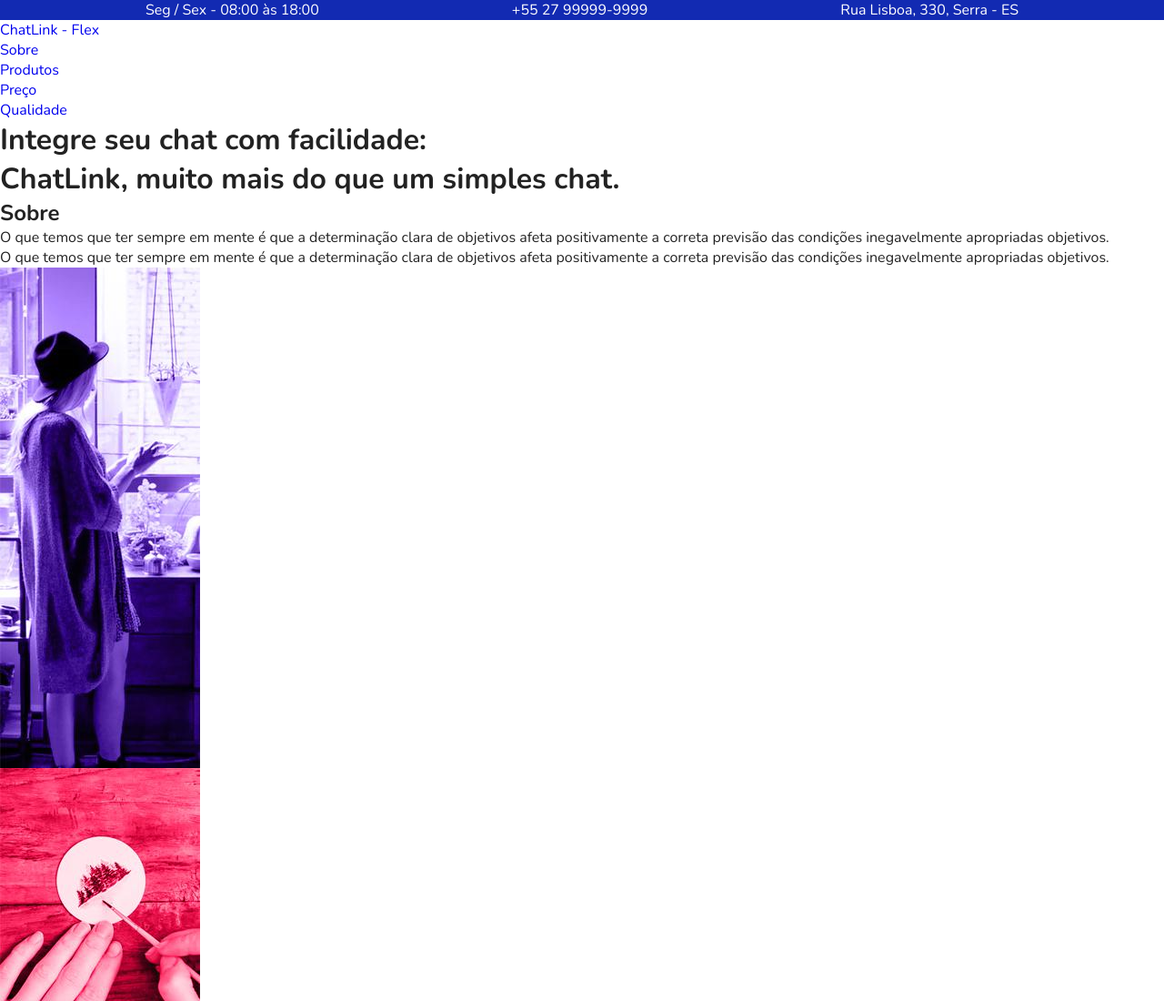
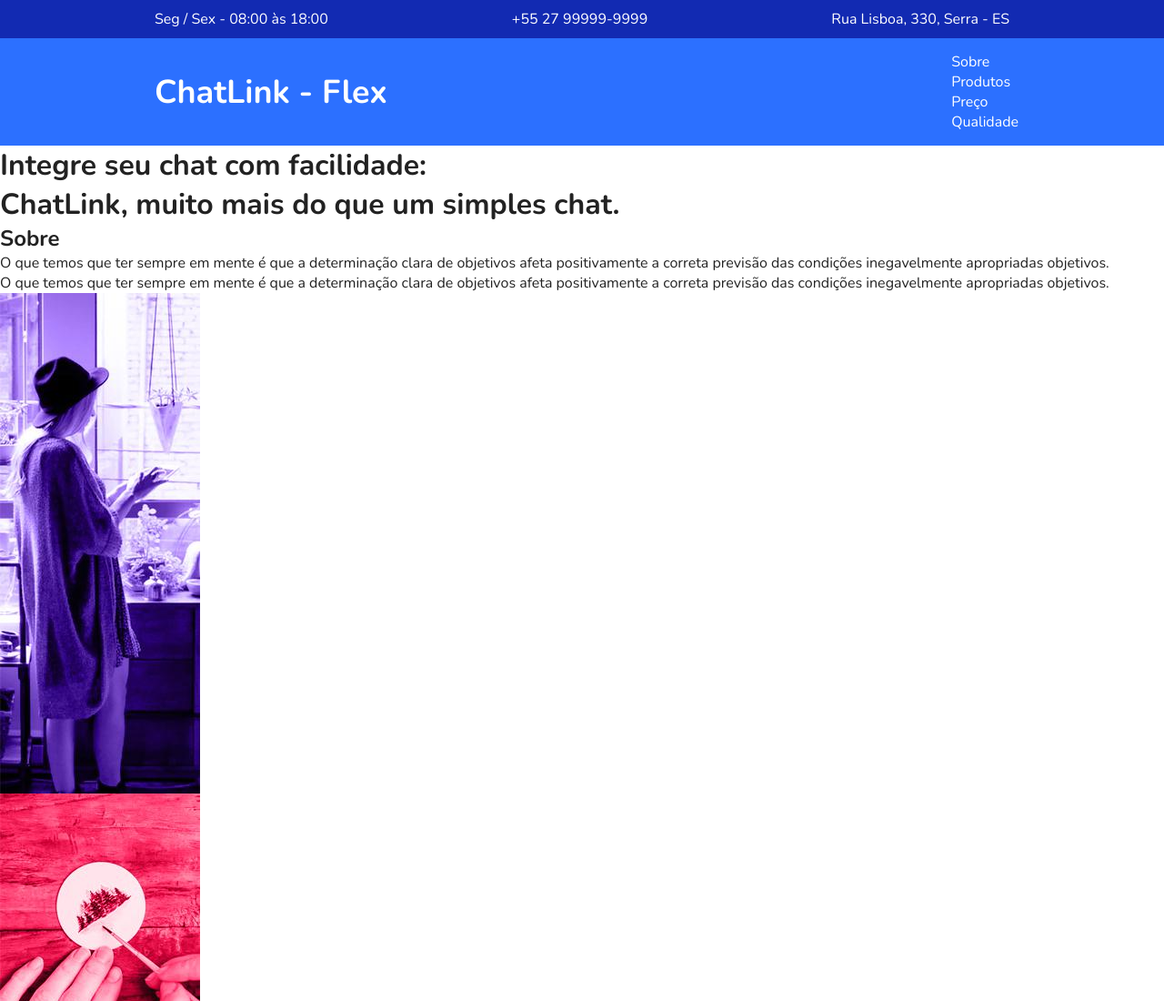
Before and after one commit to joilson-dev/projetoFlexBox, a plain HTML site: page index.html in a window 1280 px wide. Shown: the top 1100 px of the page at 91% size. Drawn offline with nearby package versions, Linux system fonts and the light colour scheme.

Commit message:
FlexBlog Menu

```diff
--- a/css/style.css
+++ b/css/style.css
@@ -1,4 +1,10 @@
-body, h1, h2, p, ul, li, a {
+body,
+h1,
+h2,
+p,
+ul,
+li,
+a {
   margin: 0px;
   padding: 0px;
 }
@@ -38,8 +44,55 @@
   display: flex;
   justify-content: space-between;
   flex-wrap: wrap;
+  padding-top: 10px;
+}
+
+.superinfo p,
+.superinfo a {
+  margin: 0 10px 10px 10px;
 }
 
 .superinfo a {
   color: white;
 }
+
+/*Menu*/
+
+.menu-bg {
+  background: #2c70ff;
+}
+
+.menu {
+  max-width: 960px;
+  margin: 0 auto;
+  padding: 15px 0;
+  display: flex;
+  flex-wrap: wrap;
+  justify-content: space-between;
+  align-items: center;
+}
+
+.menu a {
+  color: white;
+}
+
+.menu-logo a {
+  font-size: 2.25em;
+  font-weight: bold;
+  margin: 0 10px;
+}
+
+.menu-nav ul {
+  display: flex;
+  flex-wrap: wrap;
+}
+
+.menu-nav a {
+  font-size: 1.25em;
+  display: block;
+  padding: 10px;
+}
+
+.menu-nav a:hover {
+  color: #122ab2;
+}
```
Lines whose indentation alone changed are shown as unchanged.
